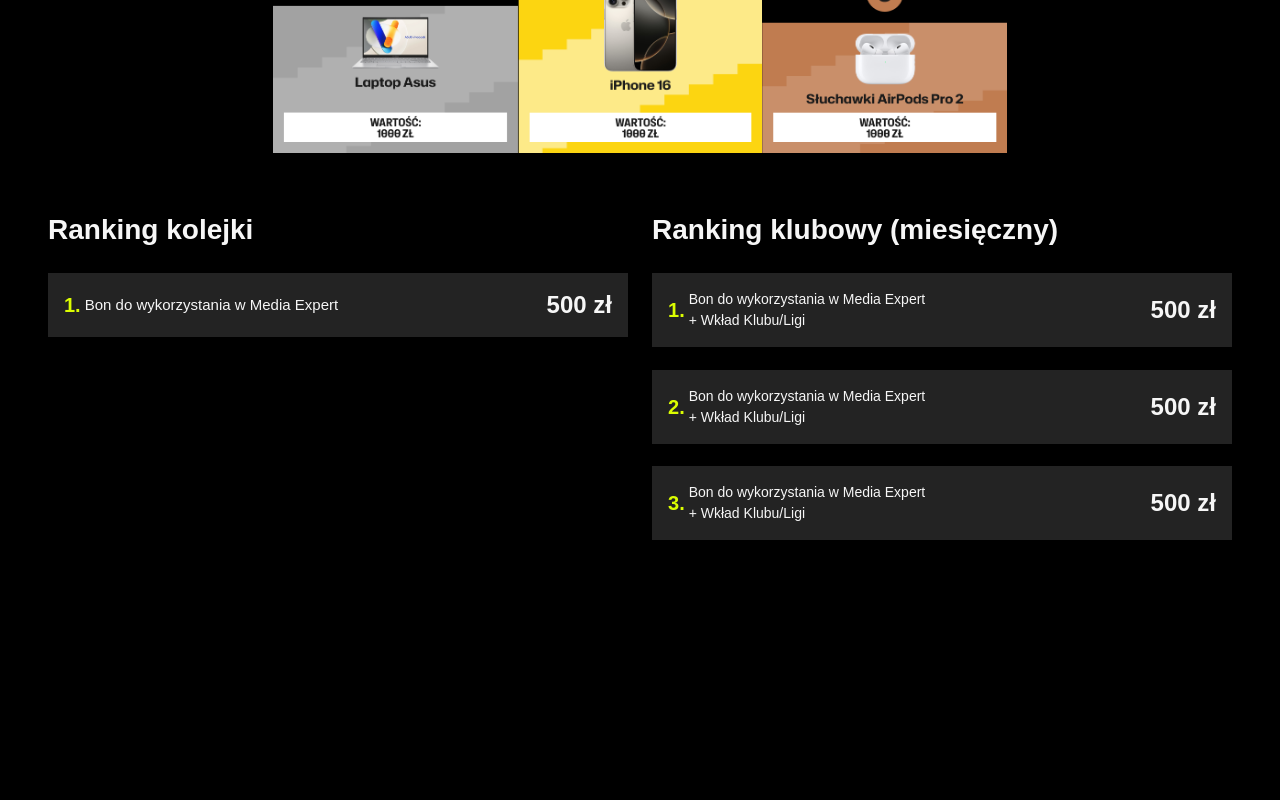
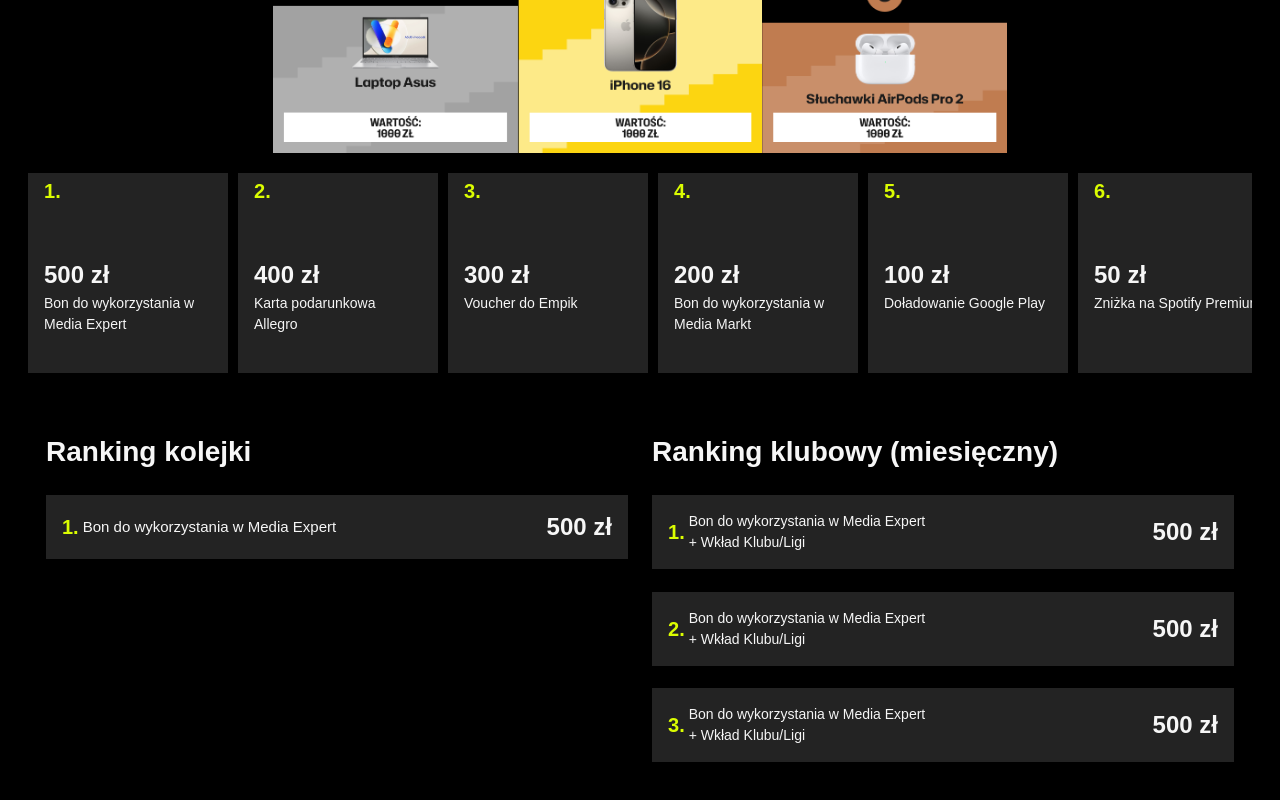
Before and after one commit to Karanfullstack/fan-center-page, a React (Vite) app: page / in a window 1280 px wide. Shown: the part 1172-1972 px from the top of the page. Built offline with nearby package versions, Linux system fonts and the light colour scheme; a web font is replaced by a local one.

Commit message:
add small sliders card intial

```diff
--- a/src/components/Ranking.jsx
+++ b/src/components/Ranking.jsx
@@ -7,13 +7,58 @@
 import imageDesktop1 from '../assets/desktop-ranking/Frame-1.png';
 import imageDesktop2 from '../assets/desktop-ranking/Frame-2.png';
 import imageDesktop3 from '../assets/desktop-ranking/Frame.png';
+import SlidersRanking from './SlidersRanking';
 
 const imageData = [image3, image2, image1];
 const imageDesktopData = [imageDesktop3, imageDesktop1, imageDesktop2];
+const prizes = [
+    {
+        rank: 1,
+        amount: 500,
+        currency: 'zł',
+        description: 'Bon do wykorzystania w Media Expert',
+    },
+    {
+        rank: 2,
+        amount: 400,
+        currency: 'zł',
+        description: 'Karta podarunkowa Allegro',
+    },
+    {
+        rank: 3,
+        amount: 300,
+        currency: 'zł',
+        description: 'Voucher do Empik',
+    },
+    {
+        rank: 4,
+        amount: 200,
+        currency: 'zł',
+        description: 'Bon do wykorzystania w Media Markt',
+    },
+    {
+        rank: 5,
+        amount: 100,
+        currency: 'zł',
+        description: 'Doładowanie Google Play',
+    },
+    {
+        rank: 6,
+        amount: 50,
+        currency: 'zł',
+        description: 'Zniżka na Spotify Premium',
+    },
+    {
+        rank: 7,
+        amount: 25,
+        currency: 'zł',
+        description: 'Voucher do Biedronki',
+    },
+];
 export default function Ranking() {
     return (
         <article className="max-w-[1440px] overflow-hidden  flex-col flex justify-start items-center w-full pt-10 px-5 md:pt-12 md:px-7 h-auto">
-            <section className="w-full h-full lg:space-y-10 md:space-y-0 space-y-10 flex-col flex justify-center items-center">
+            <section className="w-full h-full lg:space-y-10 md:space-y-10 space-y-10 flex-col flex justify-center items-center">
                 <figure className="flex justify-center h-1/3 md:h-1/4  md:w-full w-[22.07rem]  flex-col items-center">
                     {/* main heading and Dowload Buttton */}
                     <section className="w-full  space-y-6 h-full flex flex-col justify-start items-center">
@@ -54,6 +99,14 @@
                             />
                         ))}
                     </section>
+
+                    {/* sliders section	 */}
+
+                    <section className="w-full h-full overflow-y-scroll gap-x-2.5 flex items-center ">
+                        {prizes.map((prize) => (
+                            <SlidersRanking key={prize.rank} prize={prize} />
+                        ))}
+                    </section>
                 </figure>
             </section>
             <RankingSecond />
--- a/src/components/RankingSecond.jsx
+++ b/src/components/RankingSecond.jsx
@@ -1,10 +1,10 @@
 export default function RankingSecond() {
     return (
-        <article className="flex flex-col space-y-7  items-center font-hubot-semicondensed px-5 pt-10 md:pt-14 container min-h-[100dvh] mx-w-[1400px] w-full mx-auto justify-start">
-            <figure className="h-full flex w-full lg:flex-row lg:space-x-6   lg:space-y-0   space-y-9 flex-col items-start justify-center">
+        <article className="flex flex-col border  space-y-7  items-center font-hubot-semicondensed px-4 pt-10 md:pt-14 container min-h-[100dvh] max-w-[1400px] w-full mx-auto justify-start">
+            <figure className="h-full border  flex w-full lg:flex-row lg:space-x-6   lg:space-y-0   space-y-9 flex-col items-start justify-center">
                 <section
                     className="
-                text-base space-y-5.5 lg:w-1/2    md:w-full flex items-start flex-col justify-center h-auto w-full
+                text-base space-y-5.5 lg:w-1/2  md:w-full flex items-start flex-col justify-center h-auto w-full
                 "
                 >
                     <h2
@@ -17,7 +17,7 @@
                         Ranking kolejki
                     </h2>
                     <div
-                        className="max-w-[min(800px,100%)] lg:flex-row lg:justify-between lg:items-center md:space-y-2 lg:space-y-0  space-y-1 p-4 flex flex-col justify-start items-start font-hubot-semicondensed w-full mx-auto bg-seconday min-h-[116px]  lg:min-h-[64px]
+                        className=" lg:flex-row lg:justify-between lg:items-center md:space-y-2 lg:space-y-0  space-y-1 p-4 flex flex-col justify-start items-start font-hubot-semicondensed w-full mx-auto bg-seconday min-h-[116px]  lg:min-h-[64px]
 
                      "
                     >
@@ -44,7 +44,7 @@
                 </section>
 
                 {/* section second */}
-                <section className="text-base lg:w-1/2 md:w-full w-full md:space-y-9 lg:space-y-0 lg:gap-[1.4rem] space-y-3.5 flex items-start flex-col justify-center h-auto  ">
+                <section className="text-base lg:w-1/2 md:w-full w-full md:space-y-9 lg:space-y-0 lg:gap-[1.4rem] space-y-3.5 flex items-start flex-col justify-center h-auto ">
                     <h2 className="font-bold leading-[1.5] text-[clamp(28px,1vw,29px)]">
                         Ranking klubowy (miesięczny)
                     </h2>
--- a/src/components/SlidersRanking.jsx
+++ b/src/components/SlidersRanking.jsx
@@ -1,13 +1,18 @@
-export default function SlidersRanking() {
+export default function SlidersRanking({ prize }) {
     return (
-        <figure className="w-[160px] p-4  flex flex-col justify-center items-start bg-seconday h-[160px] gap-3 aspect-square text-base  ">
-            <span className=" text-primary text-xl font-bold leading-1">1.</span>
-            <div className="flex flex-col items-start justify-center">
-                <span className="text-2xl font-bold leading-[1.5]">500 zł</span>
-                <span className="text-sm leading-[1.5] break-words font-medium">
-                    Bon do wykorzystania w Media Expert
-                </span>
-            </div>
+        <figure className="w-[160px] p-4  flex  justify-center items-center bg-seconday h-[160px] md:h-[170px] lg:h-[200px] lg:w-[200px]  md:w-[170px]  aspect-square text-base  ">
+            <section className="flex flex-col  w-full h-full justify-between items-start gap-3">
+                <span className=" text-primary text-xl font-bold   leading-1">{prize.rank}.</span>
+
+                <div className="flex flex-col h-[100px]   flex-wrap   items-start justify-start">
+                    <span className="text-2xl font-bold leading-[1.5]">
+                        {prize.amount} {prize.currency}
+                    </span>
+                    <span className="text-sm leading-[1.5] break-words font-medium">
+                        {prize.description}
+                    </span>
+                </div>
+            </section>
         </figure>
     );
 }
--- a/src/components/common/Button.jsx
+++ b/src/components/common/Button.jsx
@@ -2,7 +2,7 @@
     return (
         <button
             className="
-                text-[1rem] uppercase h-[3rem] font-bold w-[9.563rem] font-hubot-semicondensed
+                text-[1rem] hover:cursor-pointer hover:bg-hover  uppercase h-[3rem] font-bold w-[9.563rem] font-hubot-semicondensed
                  bg-primary text-black
 
 
--- a/src/index.css
+++ b/src/index.css
@@ -4,7 +4,7 @@
     --color-primary: #dbfd01;
     --color-base: #f6f6f6;
     --color-seconday: #232323;
-
+    --color-hover: #f1ff93;
     --text-base: clamp(1rem, 2.5vw, 2rem);
     --font-hubot-semicondensed: 'Hubot Sans', sans-serif;
     --font-hubbot-stretch: 85%;
```
